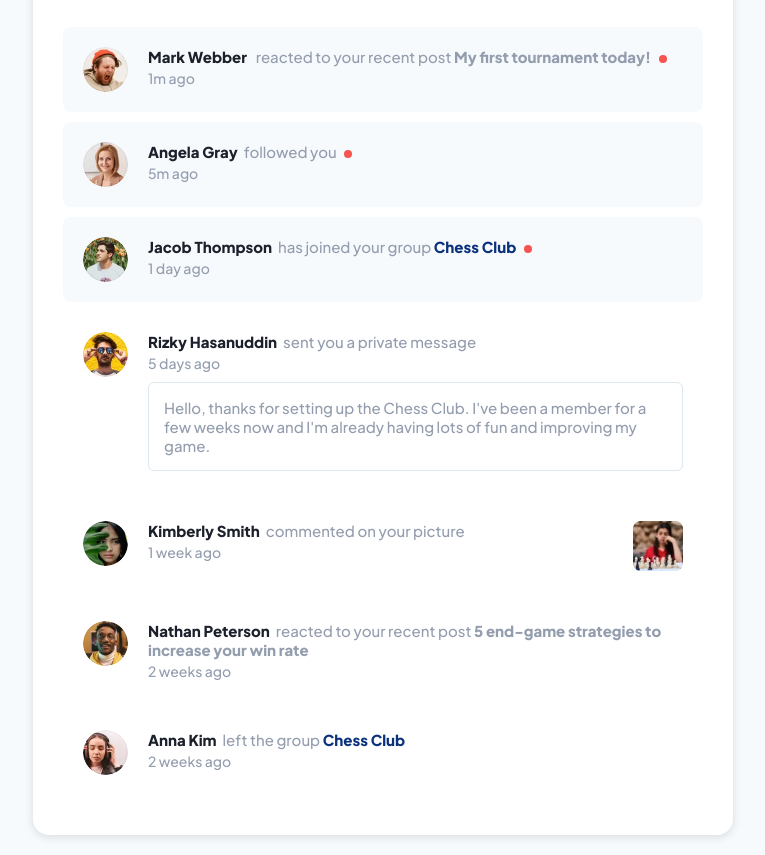
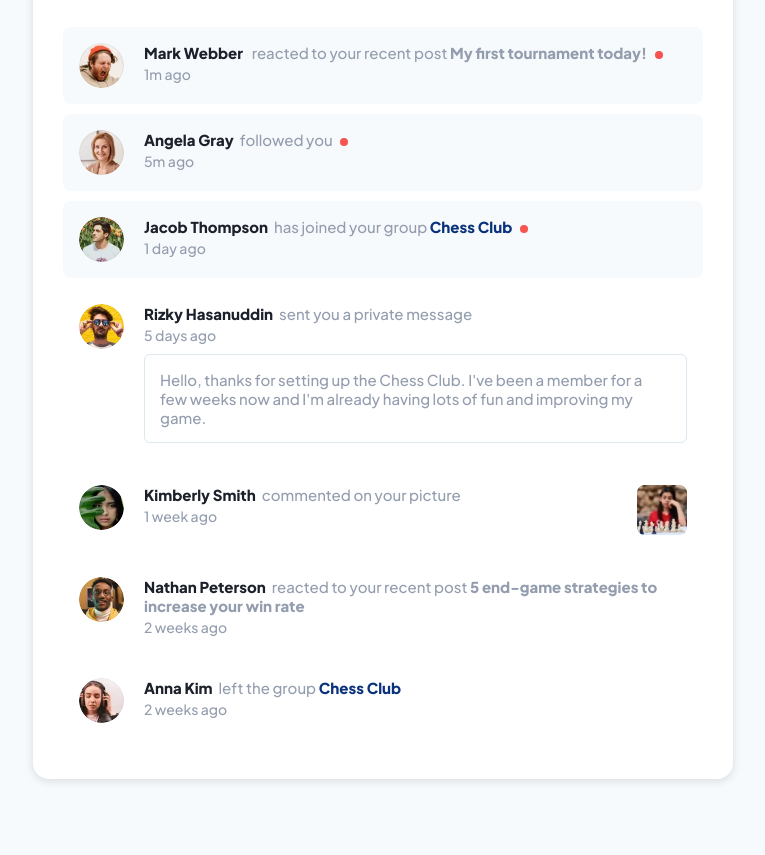
Before and after one commit to Ximoromero6/notificationsPage, a plain HTML site: page index.html in a window 1280 px wide. Shown: the part 83-938 px from the top of the page, without its empty margins (257-1022 px from the left). After the commit the page ends 882 px from the top, so only its background shows below. Drawn offline with Linux system fonts and the light colour scheme.

Commit message:
change padding notification container

```diff
--- a/assets/css/styles.scss
+++ b/assets/css/styles.scss
@@ -85,7 +85,7 @@ main {
         .notification {
             margin-bottom: 10px;
             border-radius: 8px;
-            padding: 20px;
+            padding: 16px;
             display: flex;
             align-items: flex-start;
             transition: all .2s;
```
Also changed, not shown: assets/css/styles.css.
